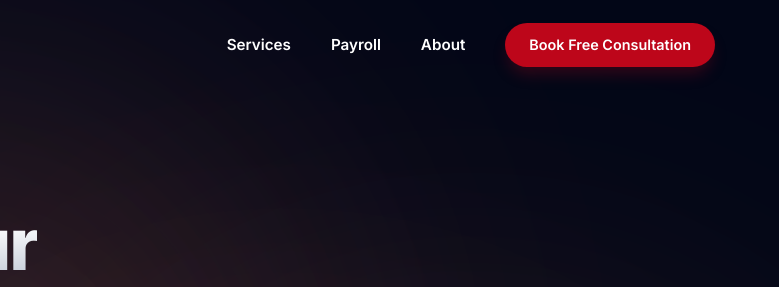
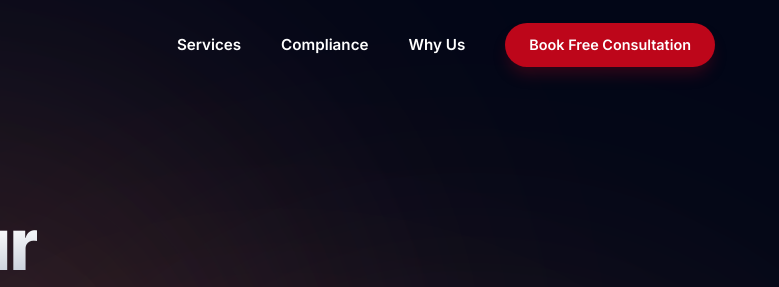
Before and after one commit to jamesfbmd-dev/businessbase, a website: page index.html in a window 1280 px wide. Shown: the top 287 px of the page, 501-1280 px from the left. Drawn offline with nearby package versions, Linux system fonts and the light colour scheme; animation ran at ten frames a second.

Commit message:
Updated link text

```diff
--- a/index.html
+++ b/index.html
@@ -46,8 +46,8 @@
 
             <div class="nav-links">
                 <a href="#services" class="nav-link">Services</a>
-                <a href="#compliance" class="nav-link">Payroll</a>
-                <a href="#why-us" class="nav-link">About</a>
+                <a href="#compliance" class="nav-link">Compliance</a>
+                <a href="#why-us" class="nav-link">Why Us</a>
                 <a href="#contact" class="btn btn-primary btn-nav">Book Free Consultation</a>
             </div>
 
```
